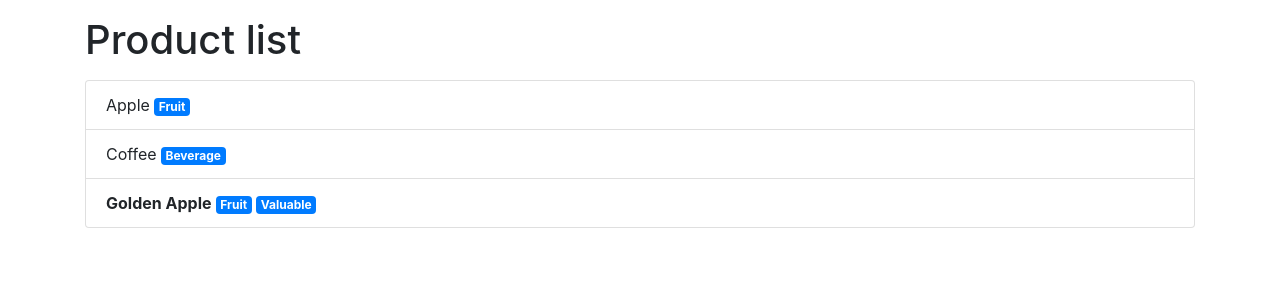
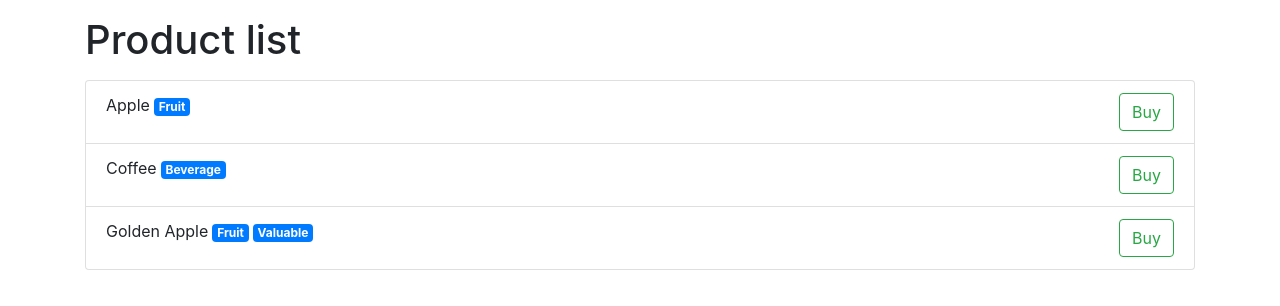
Before and after one commit to pwolaq/mobx-workshop, a React app: page / in a window 1280 px wide. Shown: the top 306 px of the page. Built offline with nearby package versions, Linux system fonts and the light colour scheme.

Commit message:
Remove PromotedProduct and add buy handler

```diff
--- a/src/components/Product.js
+++ b/src/components/Product.js
@@ -1,11 +1,16 @@
 import React from 'react';
 import Tags from "./Tags";
 
-const Product = ({ name, tags }) => (
-    <div>
-        <span>{name}</span>
-        <Tags items={tags} />
-    </div>
-);
+const Product = ({ id, name, tags, onBuyClick }) => {
+    const handleClick = () => onBuyClick(id);
+
+    return (
+        <div>
+            <span>{name}</span>
+            <Tags items={tags} />
+            <button className="btn btn-outline-success float-right" onClick={handleClick}>Buy</button>
+        </div>
+    );
+};
 
 export default Product;
--- a/src/components/ProductList.js
+++ b/src/components/ProductList.js
@@ -1,15 +1,21 @@
 import React from 'react';
 import Product from "./Product";
-import PromotedProduct from "./PromotedProduct";
 
 class ProductList extends React.Component {
     state = {
         products: [
-            {id: 0, name: 'Apple', promoted: false, tags: ['Fruit']},
-            {id: 1, name: 'Coffee', promoted: false, tags: ['Beverage']},
-            {id: 2, name: 'Golden Apple', promoted: true, tags: ['Fruit', 'Valuable']}
+            {id: 0, name: 'Apple', tags: ['Fruit']},
+            {id: 1, name: 'Coffee', tags: ['Beverage']},
+            {id: 2, name: 'Golden Apple', tags: ['Fruit', 'Valuable']}
         ],
     };
+
+    handleBuyClick = id => this.setState(prevState => ({
+        products: prevState.products.map(product => product.id === id ? {
+            ...product,
+            isSold: true,
+        } : product)
+    }));
 
     render() {
         return (
@@ -18,10 +24,7 @@ class ProductList extends React.Component {
                 <ul className="list-group">
                     {this.state.products.map(product => (
                         <li className="list-group-item" key={product.id}>
-                            {product.promoted
-                                ? <PromotedProduct {...product} />
-                                : <Product {...product} />
-                            }
+                            <Product {...product} onBuyClick={this.handleBuyClick} />
                         </li>
                     ))}
                 </ul>
--- a/src/components/PromotedProduct.js
+++ /dev/null
@@ -1,11 +0,0 @@
-import React from 'react';
-import Tags from "./Tags";
-
-const PromotedProduct = ({ name, tags }) => (
-    <div>
-        <strong>{name}</strong>
-        <Tags items={tags} />
-    </div>
-);
-
-export default PromotedProduct;
```
